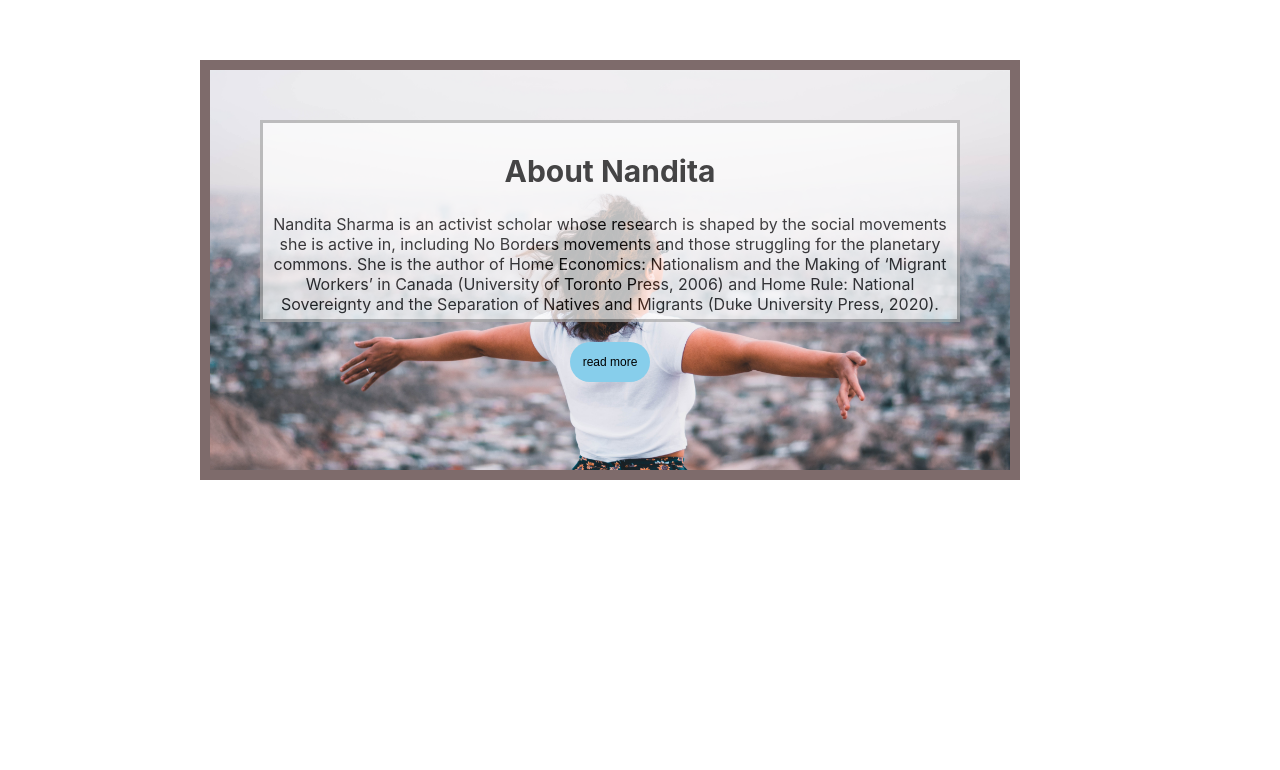
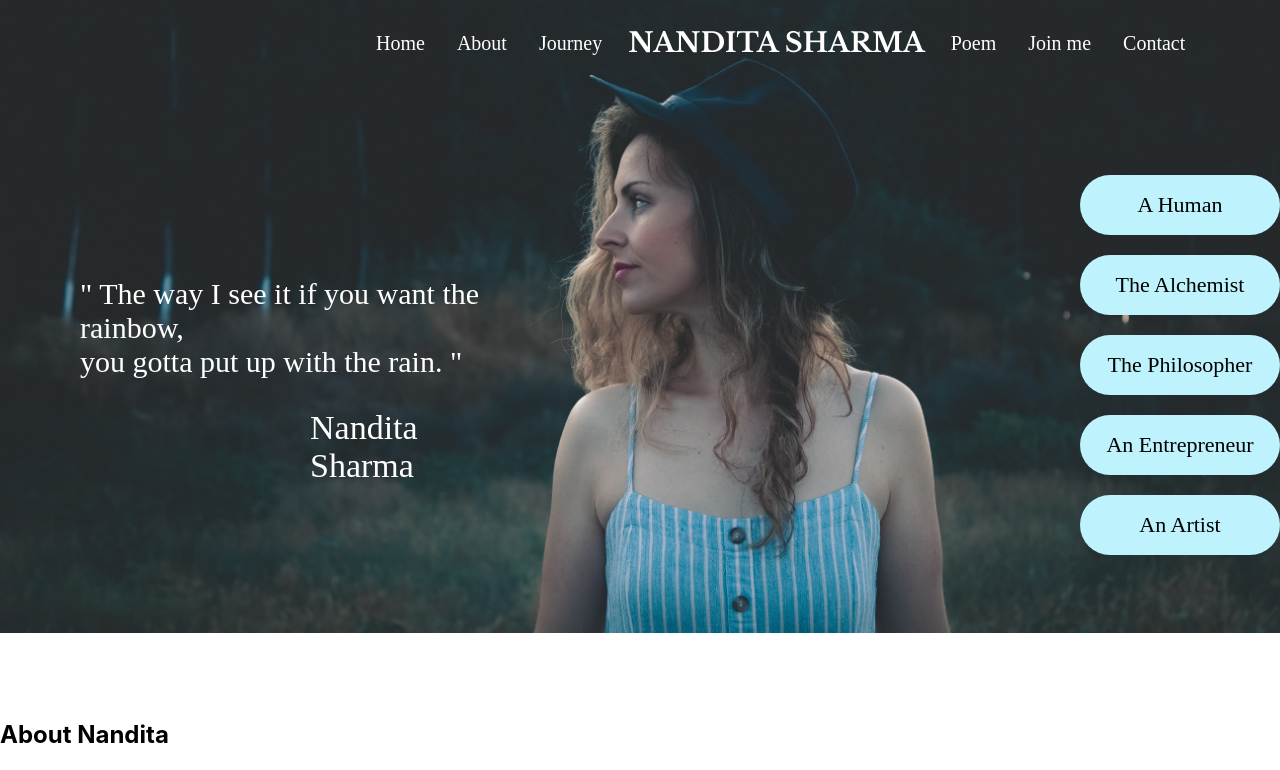
Before and after one commit to Deepak-Kumar-Sah/Personal-Branding-Website, a React (Create React App) app: page / in a window 1280 px wide. Shown: the top 770 px of the page. Built offline with nearby package versions, Linux system fonts and the light colour scheme.

Commit message:
riya about add

```diff
--- a/src/Component/FirstSection/Homepage.jsx
+++ b/src/Component/FirstSection/Homepage.jsx
@@ -1,7 +1,8 @@
 import React from 'react';
 import FirstSection from "./FirstSection";
-import About from "../../About/about";
-import Ahuman from "../Human/human"
+import About from "../about/About";
+// import Ahuman from "../Human/human"
+
 import Second_Navigation_Bar from "../../Component/NavType_2/Second_Navigation_Bar";
 import {
     BrowserRouter as Router,
@@ -14,7 +15,7 @@ export default class Nav extends React.Component{
         return(
            <Router>
                 <Route exact path="/" component={FirstSection}/>
-                <Route path="/about" component={Ahuman} onClick={()=>{}}/>
+                <Route path="/about" component={About} onClick={()=>{}}/>
            </Router>
         );
     }
--- a/src/index.js
+++ b/src/index.js
@@ -1,13 +1,13 @@
 import React from 'react';
 import ReactDOM from 'react-dom';
 import './index.css';
-import About from "./Component/about/About";
+import Homepage from "./Component/FirstSection/Homepage";
 // import SimpleSlider from "./Component/BackgroundImage/BackgroundImage"
 //import * as serviceWorker from './serviceWorker';
 
 ReactDOM.render(
   <React.StrictMode>
-    <About/>
+    <Homepage/>
     {/* <SimpleSlider/> */}
   </React.StrictMode>,
   document.getElementById('root')
```
